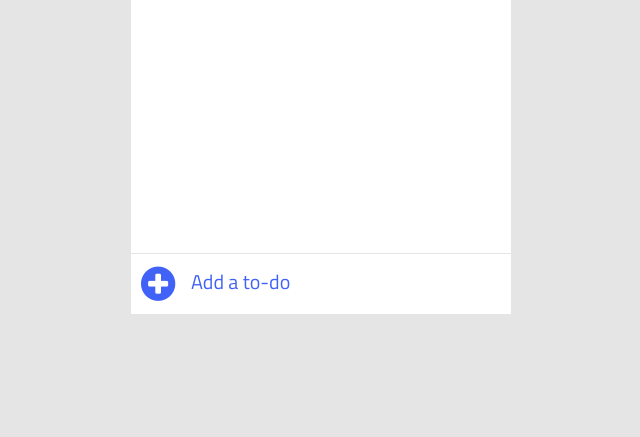
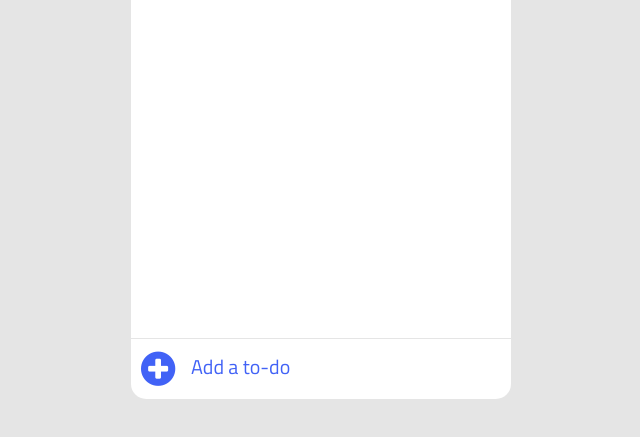
Before and after one commit to CharlseToby/ToDo-List, a plain HTML site: page index.html in a window 1280 px wide. Shown: the part 307-744 px from the top of the page, without its empty margins (319-959 px from the left). Drawn offline with Linux system fonts and the light colour scheme.

Commit message:
flex applied

```diff
--- a/index.html
+++ b/index.html
@@ -10,6 +10,7 @@
   <title>To Do List</title>
 </head>
 <body>
+  <div class="wrapper">
     <div class="container">
       <!-- THE HEADER -->
       <div class="header">
@@ -39,6 +40,7 @@
         <input type="text" id="input" placeholder="Add a to-do">
       </div>
     </div>
+  </div>
 
   <script src="script.js"></script>
 </body>
--- a/scss/styles.scss
+++ b/scss/styles.scss
@@ -5,6 +5,14 @@ body {
   margin: 0;
   background-color: rgba(0, 0, 0, 0.1);
   font-family: "Titillium Web", sans-serif;
+}
+
+.wrapper {
+  height: 100vh;
+  width: 100vw;
+  display: flex;
+  align-items: center;
+  justify-content: center;
 }
 
 .container {
@@ -61,8 +69,8 @@ body {
 /* ---------- THE CONTENT ---------- */
 .content {
   width: $mainWidth;
-  height: 350px;
-  max-height: 350px;
+  min-height: 350px;
+  max-height: 500px;
   background-color: $primaryColor;
   overflow-y: scroll;
 
@@ -127,6 +135,7 @@ body {
   height: 40px;
   background-color: $primaryColor;
   padding: 10px;
+  border-radius: 0 0 15px 15px;
   border-top: 1px solid rgba(0, 0, 0, 0.1);
 
   i {
@@ -177,3 +186,7 @@ body {
   font-family: "Titillium Web", sans-serif;
   font-size: 20px;
 }
+
+/* @media only screen and (max-width: 400px) {
+  $mainWidth: 100vw;
+} */
```
Also changed, not shown: css/styles.css, 1 other file. Lines whose indentation alone changed are shown as unchanged.
